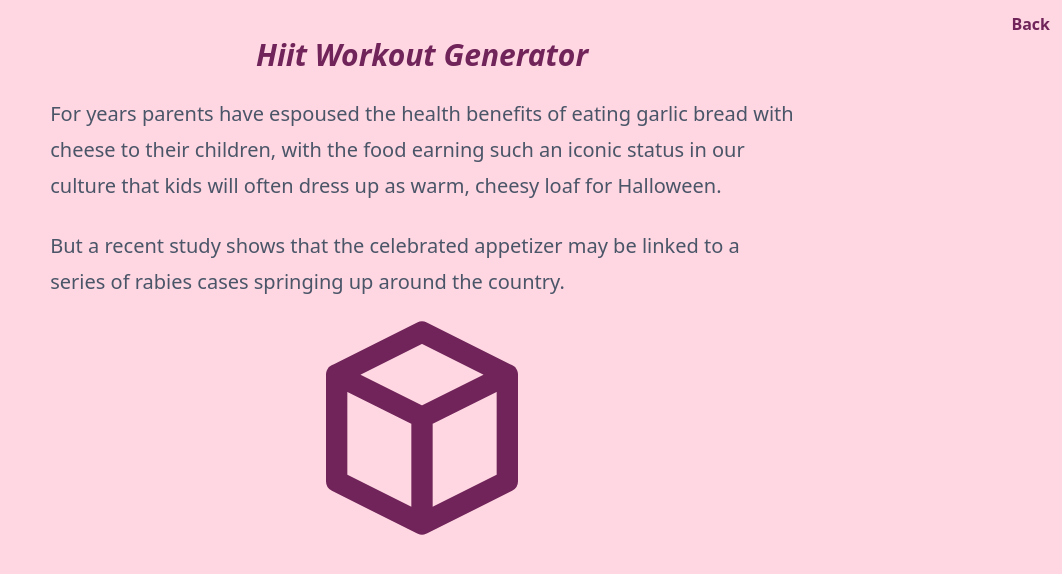
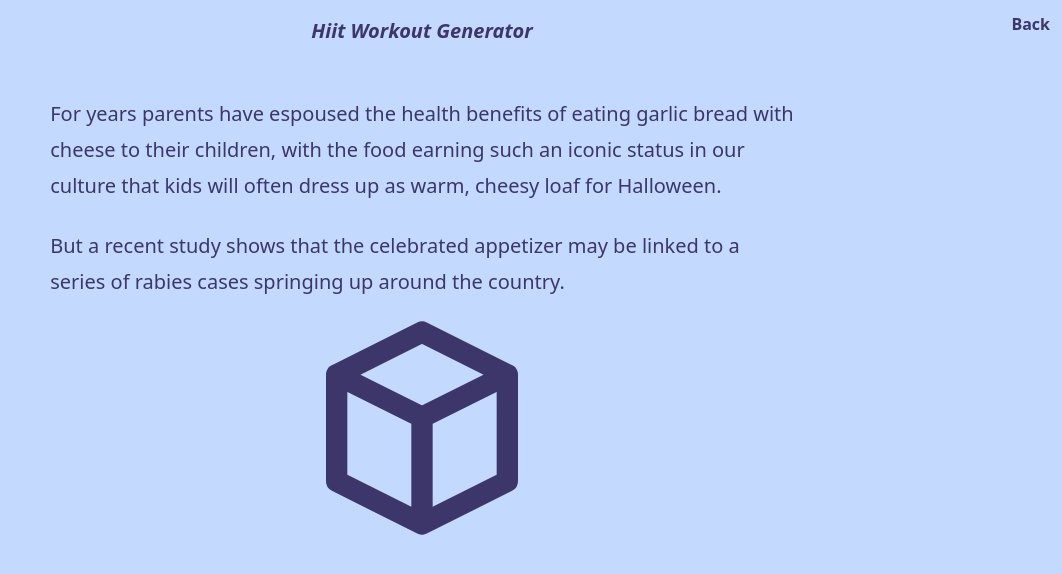
Before and after one commit to davmcgregor/hiit-workout-generator, a React (Create React App) app: page /about in a window 1280 px wide. Shown: the top 574 px of the page, without its empty margins (218-1280 px from the left). Built offline with nearby package versions, Linux system fonts and the light colour scheme; what @tailwindcss/ui would draw is missing.

Commit message:
Reduce logo size

```diff
--- a/src/components/controls/FinishButtons.js
+++ b/src/components/controls/FinishButtons.js
@@ -5,7 +5,7 @@ import { getWorkout, startCountdown } from '../../actions/workout';
 import PropTypes from 'prop-types';
 
 const buttonStyles =
-  'inline-flex items-center justify-center uppercase tracking-wider text-white bg-cool-purple-600 hover:bg-cool-purple-500 focus:outline-none focus:border-cool-purple-700 focus:shadow-outline-cool-purple active:bg-cool-purple-700 transition ease-in-out duration-150 text-2xl py-5 px-10 rounded-lg mx-4 mb-8';
+  'inline-flex items-center justify-center uppercase tracking-wider text-white bg-purple-600 hover:bg-purple-500 focus:outline-none focus:border-purple-700 focus:shadow-outline-purple active:bg-purple-700 transition ease-in-out duration-150 text-2xl py-5 px-10 rounded-lg mx-4 mb-8';
 
 const HomeButtons = ({ startCountdown, getWorkout }) => {
   return (
--- a/src/components/layout/About.js
+++ b/src/components/layout/About.js
@@ -3,10 +3,10 @@ import { Link } from 'react-router-dom';
 
 const About = () => {
   return (
-    <div className='bg-pink-200 text-pink-900 h-screen w-full'>
+    <div className='bg-indigo-200 text-indigo-900 h-screen w-full flex flex-col items-center'>
       <Link
         to='/'
-        className='absolute top-0 inset-x-0 text-center mx-auto font-extrabold text-3xl italic mt-8'
+        className='absolute top-0 inset-x-0 text-center mx-auto font-extrabold text-xl italic mt-4'
       >
         Hiit Workout Generator
       </Link>
@@ -14,7 +14,7 @@ const About = () => {
         <Link to='/'>Back</Link>
       </div>
       <div className='flex flex-col h-full items-center pt-24'>
-        <article className='prose lg:prose-xl'>
+        <article className='prose lg:prose-xl text-indigo-900'>
           <p>
             For years parents have espoused the health benefits of eating garlic
             bread with cheese to their children, with the food earning such an
@@ -27,7 +27,7 @@ const About = () => {
           </p>
         </article>
         <svg
-          class='w-64 h-64 flex items-center'
+          className='w-64 h-64 flex items-center'
           fill='none'
           stroke='currentColor'
           viewBox='0 0 24 24'
--- a/src/components/layout/Home.js
+++ b/src/components/layout/Home.js
@@ -53,7 +53,7 @@ const Home = ({
 
   return (
     <div className={`${currentStyle} relative h-screen w-full`}>
-      <h1 className='absolute top-0 inset-x-0 text-center mx-auto font-extrabold text-2xl italic mt-6'>
+      <h1 className='absolute top-0 inset-x-0 text-center mx-auto font-extrabold text-xl italic mt-4'>
         Hiit Workout Generator
       </h1>
       {currentView === 'Home' && (
```
